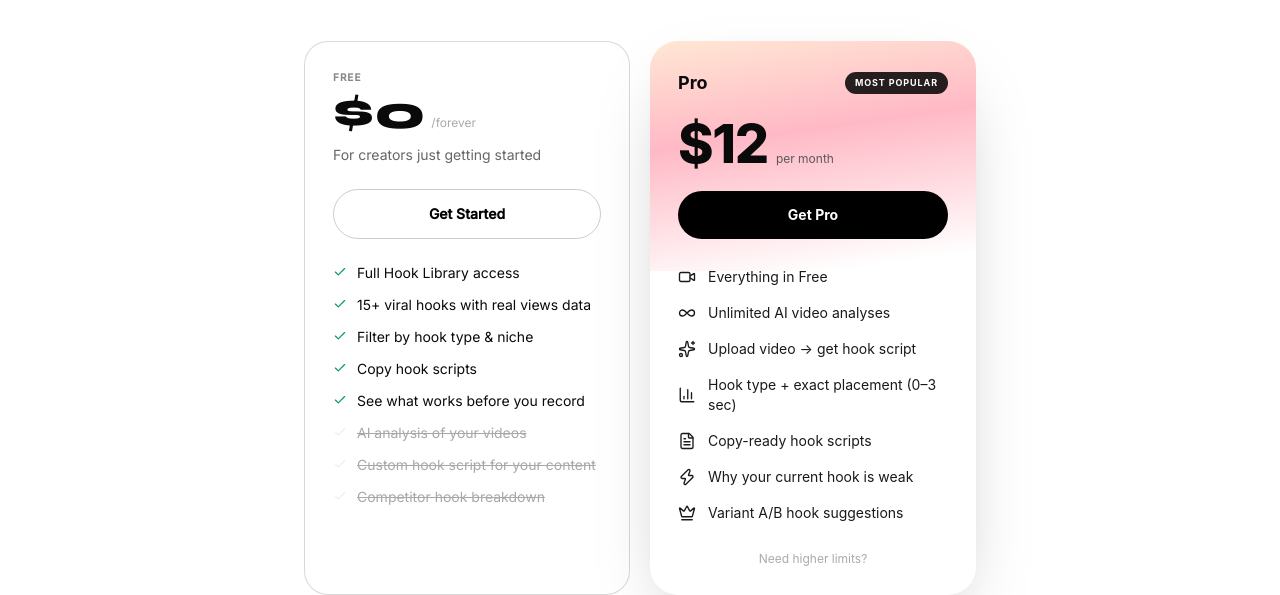
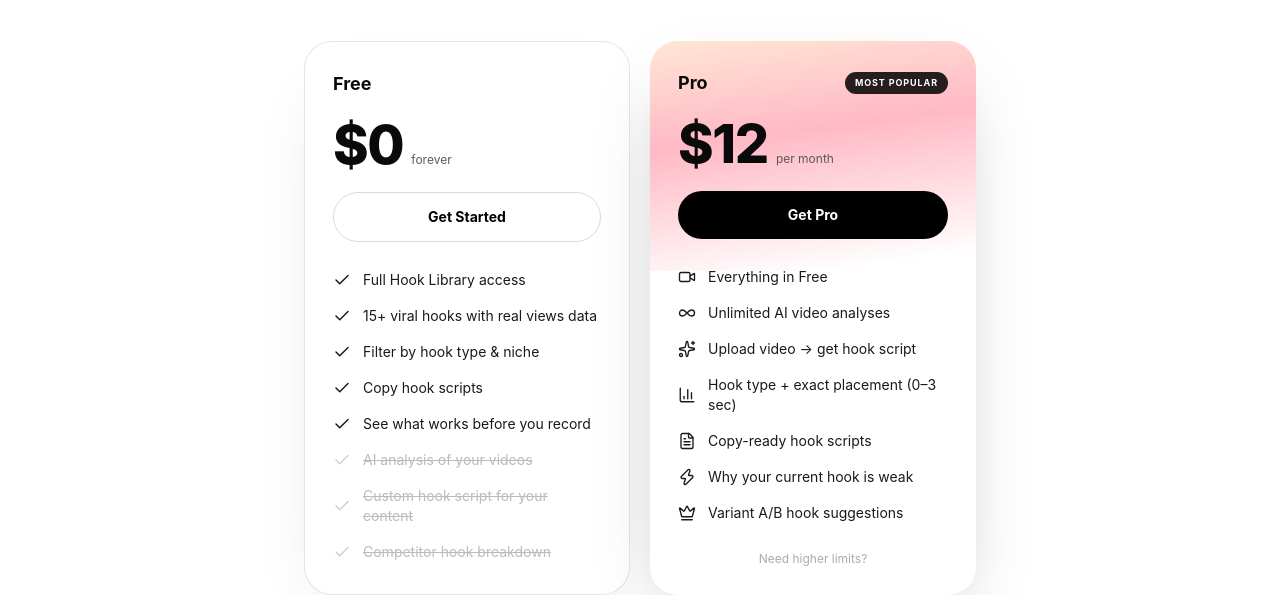
Before and after one commit to bimogg/Hooked.AI, a Next.js app: page /pricing in a window 1280 px wide. Shown: the part 258-853 px from the top of the page. Built offline with nearby package versions, Linux system fonts and the light colour scheme; no server answers.

Commit message:
redesign: Free card matches Pro (Apple font, same typography, dark icons)

```diff
--- a/components/PricingContent.tsx
+++ b/components/PricingContent.tsx
@@ -8,15 +8,6 @@ const POLAR_CHECKOUT = 'https://buy.polar.sh/polar_cl_z60eWttODS3mrButkP1Q6WZzVs
 const APPLE_FONT = '-apple-system, BlinkMacSystemFont, "SF Pro Display", "Segoe UI", system-ui, sans-serif';
 
 const PRO_ICONS = [Video, Infinity, Sparkles, BarChart3, FileText, Zap, Crown];
-
-function CheckItem({ text, dim }: { text: string; dim?: boolean }) {
-  return (
-    <li className={`flex items-start gap-2.5 text-sm ${dim ? 'opacity-35 line-through' : ''}`}>
-      <Check size={14} className={`mt-0.5 shrink-0 ${dim ? 'text-[#ccc]' : 'text-emerald-600'}`} />
-      {text}
-    </li>
-  );
-}
 
 export default function PricingContent() {
   const { lang } = useLang();
@@ -44,23 +35,33 @@ export default function PricingContent() {
 
       <div className="grid grid-cols-1 md:grid-cols-2 gap-5 max-w-2xl mx-auto">
 
-        {/* Free */}
-        <div className="relative rounded-3xl border border-black/15 bg-white p-7 flex flex-col gap-6">
-          <div>
-            <p className="text-[10px] uppercase tracking-widest font-bold mb-1 text-[#888]">Free</p>
-            <div className="flex items-end gap-1.5">
-              <span className="font-display font-extrabold text-5xl leading-none">$0</span>
-              <span className="text-xs mb-1.5 text-[#aaa]">/{tr('pricing', 'freePeriod', lang)}</span>
-            </div>
-            <p className="text-sm mt-2 text-[#666]">{tr('pricing', 'freeDesc', lang)}</p>
+        {/* Free — same typography as Pro */}
+        <div className="relative rounded-[28px] border border-black/10 bg-white p-7 flex flex-col shadow-[0_30px_70px_-40px_rgba(0,0,0,0.25)]"
+          style={{ fontFamily: APPLE_FONT }}>
+          <div className="flex items-center justify-between mb-5">
+            <p className="font-bold text-lg">Free</p>
+          </div>
+          <div className="flex items-baseline gap-2 mb-5">
+            <span className="font-extrabold text-[54px] leading-none tracking-tight">$0</span>
+            <span className="text-xs text-[#5a5a5a]">{tr('pricing', 'freePeriod', lang)}</span>
           </div>
           <a href="/"
-            className="block text-center text-sm font-bold py-3.5 rounded-full transition-all border border-black/20 text-black hover:bg-black hover:text-white">
+            className="block text-center text-sm font-bold py-3.5 rounded-full transition-colors border border-black/15 text-black hover:bg-black hover:text-white">
             {tr('pricing', 'freeCta', lang)}
           </a>
-          <ul className="flex flex-col gap-3">
-            {freeFeatures.map(k => <CheckItem key={k} text={tr('pricing', k, lang)} />)}
-            {freeMissing.map(k => <CheckItem key={k} text={tr('pricing', k, lang)} dim />)}
+          <ul className="flex flex-col gap-4 mt-7">
+            {freeFeatures.map(k => (
+              <li key={k} className="flex items-center gap-3 text-sm text-[#1a1a1a]">
+                <Check size={18} strokeWidth={2} className="text-[#1a1a1a] shrink-0" />
+                {tr('pricing', k, lang)}
+              </li>
+            ))}
+            {freeMissing.map(k => (
+              <li key={k} className="flex items-center gap-3 text-sm text-[#bbb] line-through">
+                <Check size={18} strokeWidth={2} className="text-[#d0d0d0] shrink-0" />
+                {tr('pricing', k, lang)}
+              </li>
+            ))}
           </ul>
         </div>
 
```
